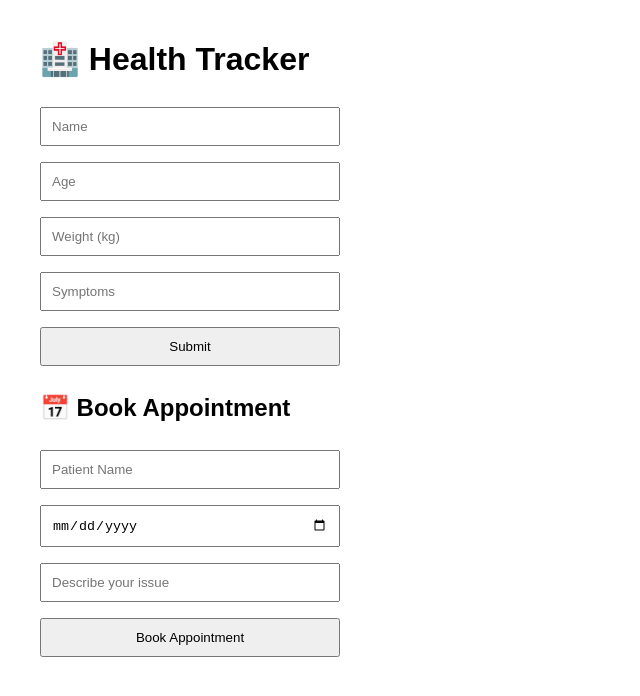
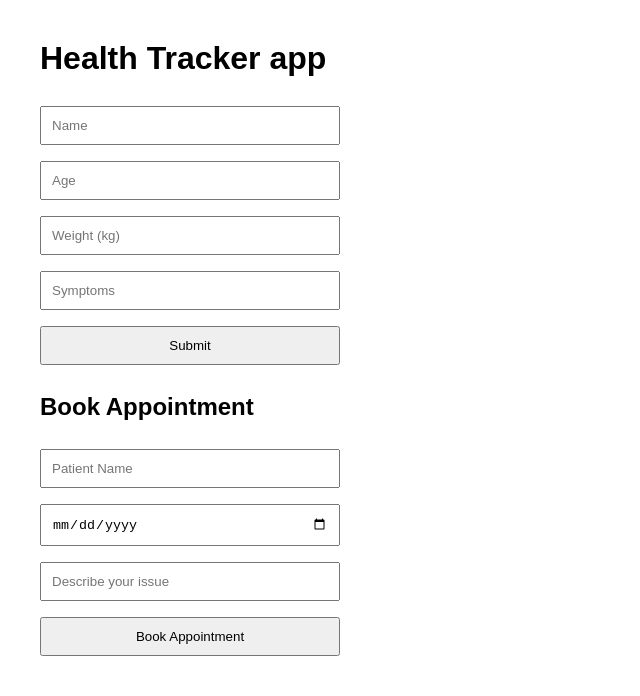
Before and after one commit to AARTHIsm-project/healthcare-project-jenkins, a plain HTML site: page frontend/index.html in a window 1280 px wide. Shown: the whole page, without its empty margins (0-640 px from the left). Drawn offline with Linux system fonts and the light colour scheme.

Commit message:
Fix: remove embedded repo and update Jenkinsfile

```diff
--- a/frontend/index.html
+++ b/frontend/index.html
@@ -7,7 +7,7 @@
   <link rel="stylesheet" href="style.css">
 </head>
 <body>
-  <h1>🏥 Health Tracker</h1>
+  <h1> Health Tracker app</h1>
   <form id="healthForm">
     <input type="text" id="name" placeholder="Name" required />
     <input type="number" id="age" placeholder="Age" required />
@@ -18,7 +18,7 @@
 
   <div id="response"></div>
 
-  <h2>📅 Book Appointment</h2>
+  <h2> Book Appointment</h2>
   <form id="appointmentForm">
     <input type="text" id="patientName" placeholder="Patient Name" required />
     <input type="date" id="appointmentDate" required />
```
